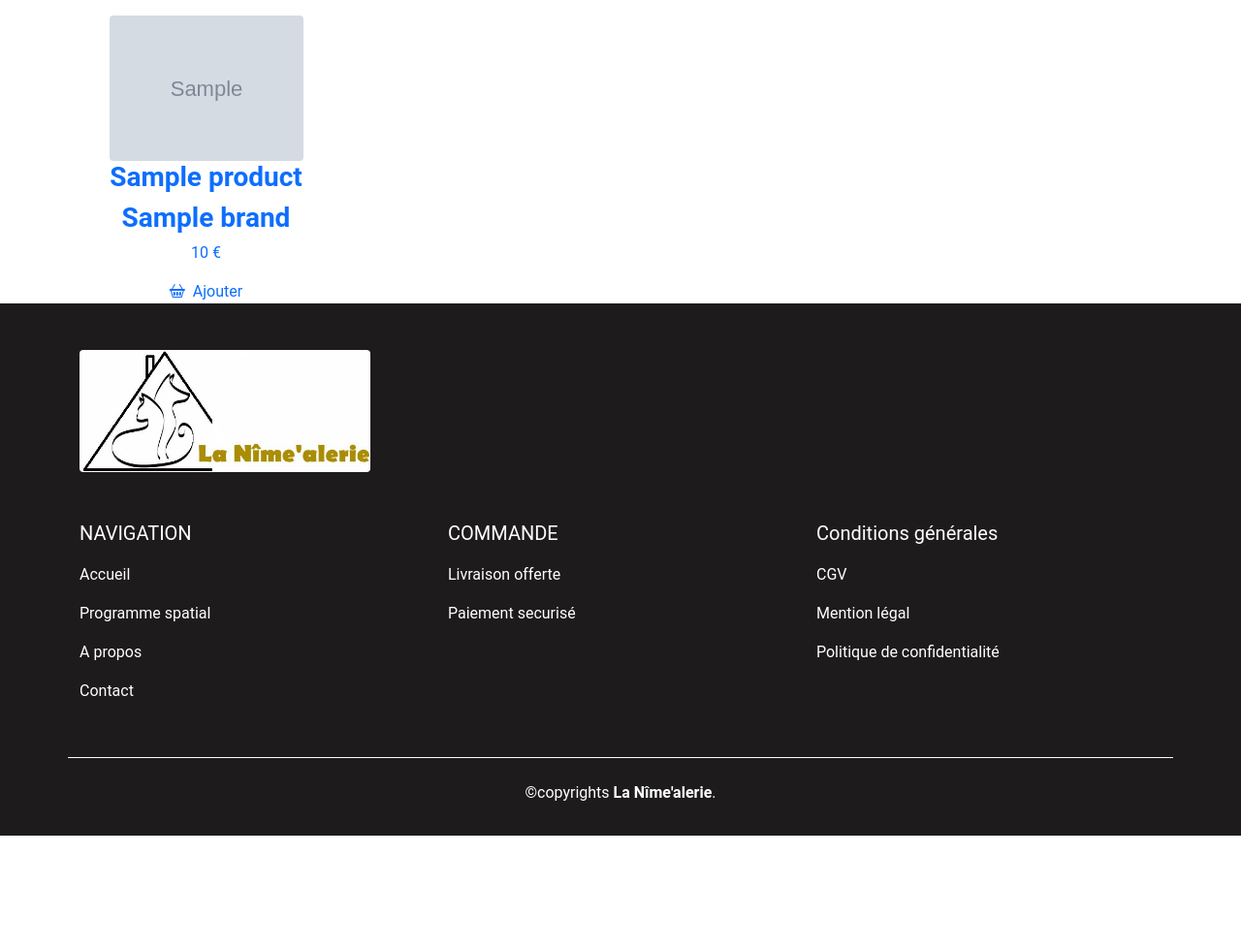
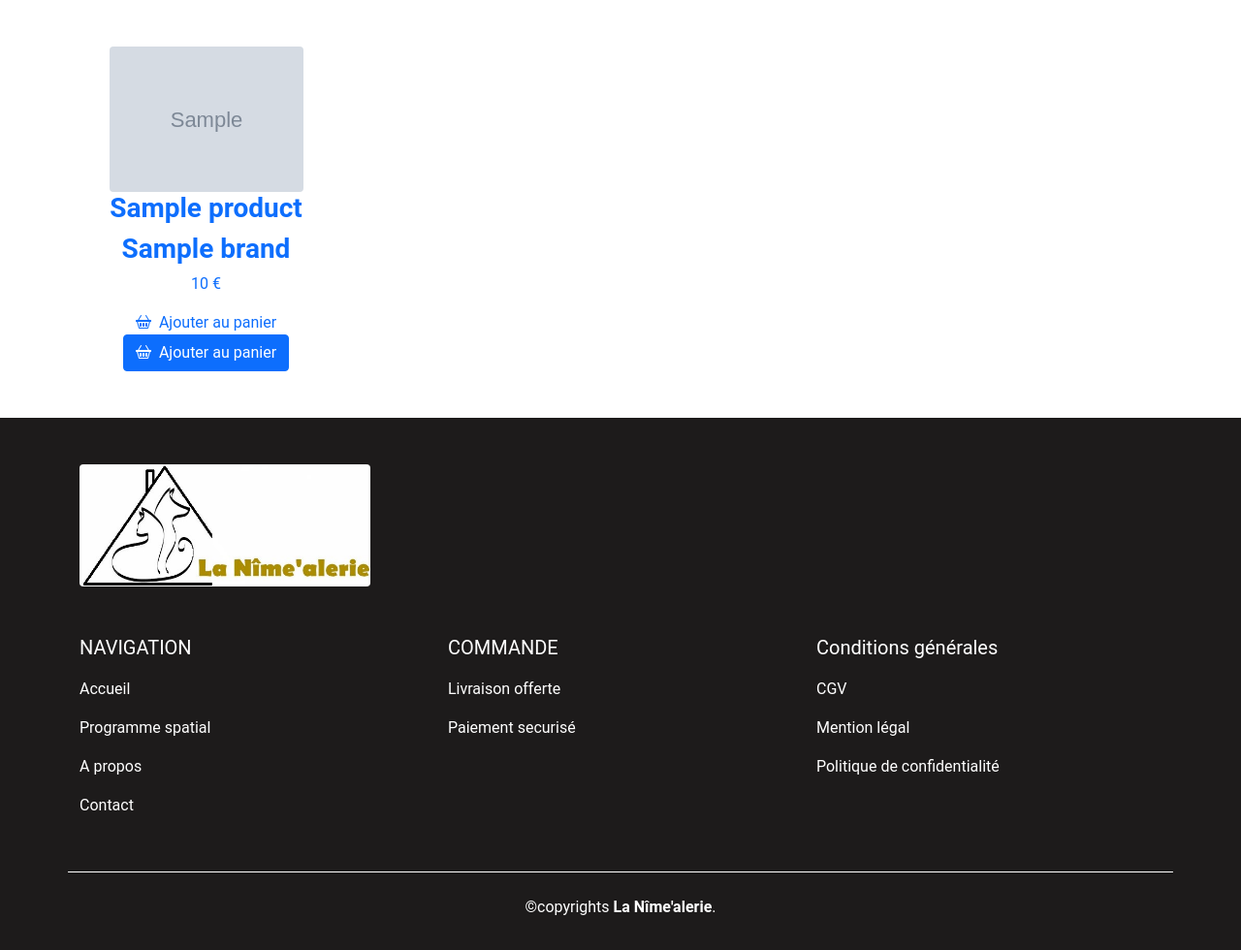
Before and after one commit to JasonLauret/Lanimalerie_Symfony, a Symfony app: template templates/product/allProduct.html.twig in a window 1280 px wide. Shown: the part 327-1307 px from the top of the page at 97% size. Before the commit the page ends 1189 px from the top, so only its background shows below. Run offline with Twig, Linux system fonts and the light colour scheme; the template is opened without the code that fills it: most values are stand-ins (such as "Sample title", 1, 10 or a date in 2020); grey boxes marked "Sample" are stand-in pictures; some libraries are stand-ins or nearby versions.

Commit message:
Ajout d'une modal (ne marche pas)
Ajout d'une modal au clique du bouton 'ajouter au panier'

```diff
--- a/src/Controller/CartController.php
+++ b/src/Controller/CartController.php
@@ -51,7 +51,7 @@ class CartController extends AbstractController
 
         $session->set('panier', $panier);
 
-        return $this->redirectToRoute("cart");
+        return $this->redirectToRoute("all_product");
     }
 
 
--- a/templates/cart/index.html.twig
+++ b/templates/cart/index.html.twig
@@ -3,7 +3,9 @@
 {% block title %}Panier{% endblock %}
 
 {% block body %}
+
 <section class="container">
+    <h1>Mon panier</h1>
     {% if items | length > 0 %}
         <table class="table">
             <thead>
@@ -35,12 +37,11 @@
                 <tr>
                     <td colspan="3" class="text-end">Total:</td>
                     <td> {{ total }} €</td>
-                    <td></td>
                 </tr>
             </tfoot>
         </table>
     {% else %}
-        <h1>Le panier est vide</h1>
+        <p>Le panier est vide</p>
     {% endif %}
 </section>
 {% endblock %}
--- a/templates/product/allProduct.html.twig
+++ b/templates/product/allProduct.html.twig
@@ -1,7 +1,7 @@
 {% extends 'base.html.twig' %}
 
 {% block body %}
-    <section class="container pt-3">
+    <section class="container py-5">
         <div class="row">
         {% for product in products %}
             <div class="col-3">
@@ -14,7 +14,31 @@
                             <h1 class="fs-3 fw-bold">{{ product.name }}</h1>
                             <h4 class="fs-3 fw-bold">{{ product.brand.name }}</h4>
                             <p>{{ product.price }} €</p>
-                            <a href="{{ path('add_cart', {'id': product.id}) }}"><i class="pe-2 bi bi-basket2"></i>Ajouter</a>
+                            <a href="{{ path('add_cart', {'id': product.id}) }}"><i class="pe-2 bi bi-basket2"></i>Ajouter au panier</a>
+
+                            <!-- Button trigger modal -->
+                            <a href="{{ path('add_cart', {'id': product.id}) }}" type="button" class="btn btn-primary" data-bs-toggle="modal" data-bs-target="#exampleModal">
+                                <i class="pe-2 bi bi-basket2"></i>Ajouter au panier
+                            </a>
+                            <!-- Modal -->
+                            <div class="modal fade" id="exampleModal" tabindex="-1" aria-labelledby="exampleModalLabel" aria-hidden="true">
+                                <div class="modal-dialog">
+                                    <div class="modal-content">
+                                        <div class="modal-header">
+                                            <h5 class="modal-title" id="exampleModalLabel">Le produit a bien été ajouté au panier !</h5>
+                                            <button type="button" class="btn-close" data-bs-dismiss="modal" aria-label="Close"></button>
+                                        </div>
+                                        <div class="modal-body">
+                                            Voulez-vous
+                                        </div>
+                                        <div class="modal-footer justify-content-between">
+                                            <a href="" type="button" class="btn btn-secondary" data-bs-dismiss="modal">Continuer vos achats</a>
+                                            <span>ou</span>
+                                            <a href="{{ path('cart') }}" type="button" class="btn btn-primary">Accéder au panier</a>
+                                        </div>
+                                    </div>
+                                </div>
+                            </div>
                         </div>
                     </div>
                 </a>
```
